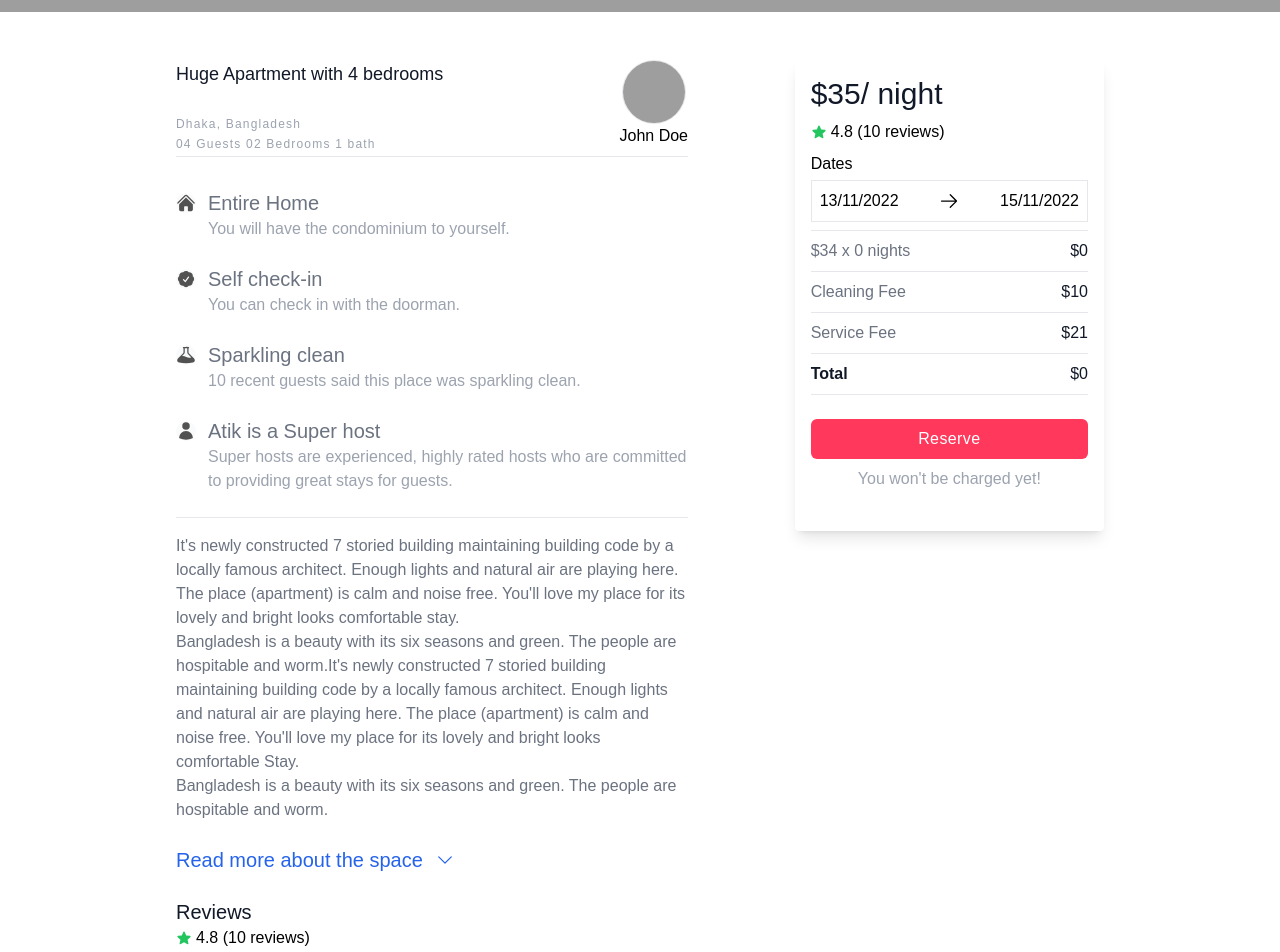
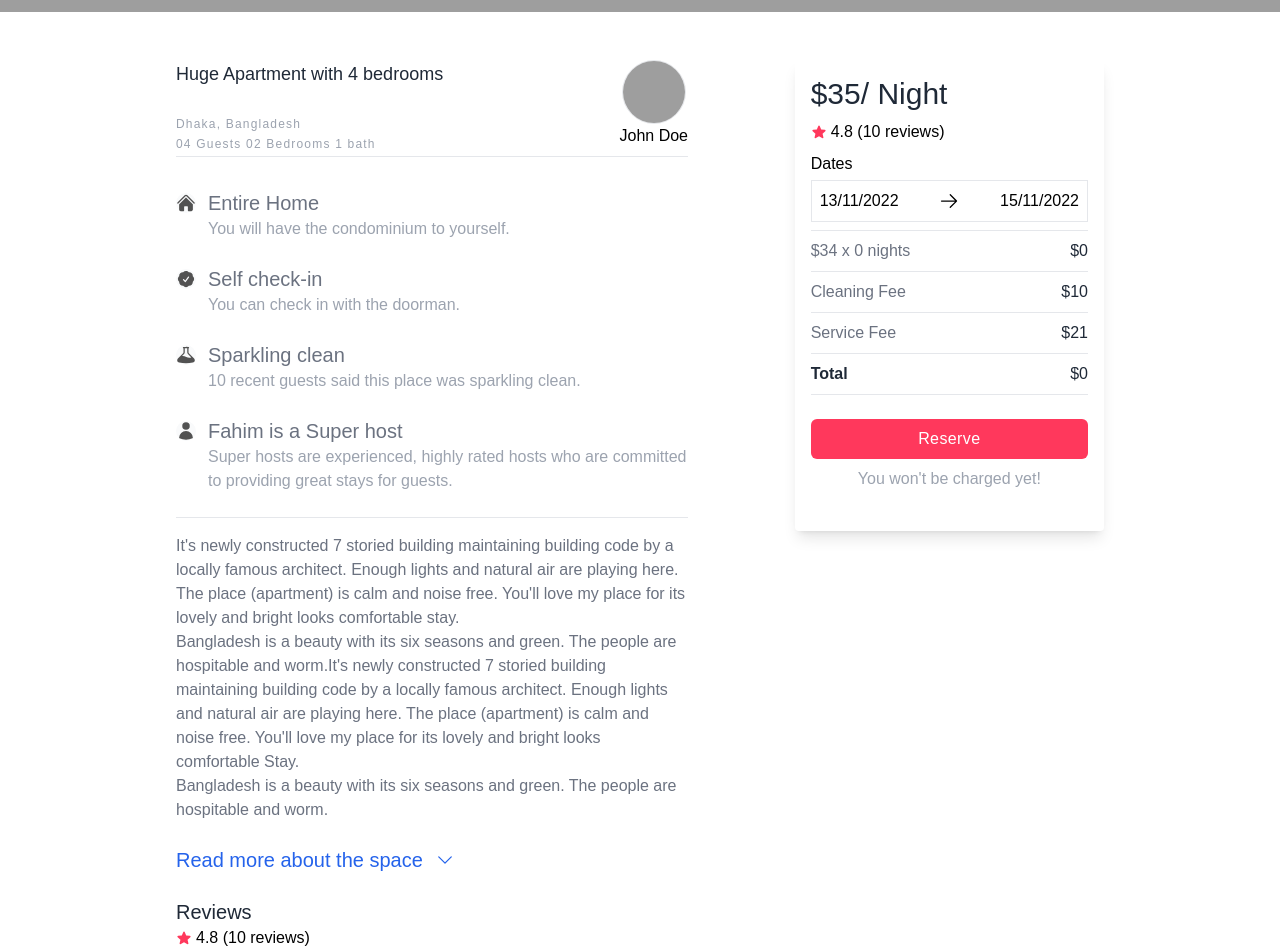
Before and after one commit to fulbabucse/airbnb-client, a React (Create React App) app: page /home-details in a window 1280 px wide. Shown: the part 460-1412 px from the top of the page. Built offline with nearby package versions, Linux system fonts and the light colour scheme; no server answers; grey boxes are pictures that could not be loaded.

Commit message:
checkout page emplement and private route

```diff
--- a/src/Pages/Shared/Checkout/Checkout.js
+++ b/src/Pages/Shared/Checkout/Checkout.js
@@ -0,0 +1,11 @@
+import React from "react";
+
+const Checkout = () => {
+  return (
+    <div>
+      <h1>Checkout Page</h1>
+    </div>
+  );
+};
+
+export default Checkout;
--- a/src/Pages/Shared/HomeDetails/HomeDetails.js
+++ b/src/Pages/Shared/HomeDetails/HomeDetails.js
@@ -8,6 +8,7 @@ import {
   UserIcon,
 } from "@heroicons/react/24/solid";
 import React from "react";
+import { Link } from "react-router-dom";
 import PrimaryButton from "../../../Components/Button/PrimaryButton";
 
 const HomeDetails = () => {
@@ -41,7 +42,7 @@ const HomeDetails = () => {
         <div className="flex-1 max-w-lg">
           <div className="flex justify-between">
             <div>
-              <h2 className="text-gray-900 title-font text-lg font-medium">
+              <h2 className="text-gray-800 title-font text-lg font-medium">
                 Huge Apartment with 4 bedrooms
               </h2>
               <br />
@@ -104,7 +105,7 @@ const HomeDetails = () => {
                 <UserIcon />
               </div>
               <div className="flex-grow prose sm:text-left prose-md">
-                <p className="text-gray-500 text-xl">Atik is a Super host</p>
+                <p className="text-gray-500 text-xl">Fahim is a Super host</p>
                 <p className="text-gray-400">
                   Super hosts are experienced, highly rated hosts who are
                   committed to providing great stays for guests.
@@ -141,9 +142,9 @@ const HomeDetails = () => {
           </div>
           <br />
           <div>
-            <p className="text-xl text-gray-900">Reviews</p>
+            <p className="text-xl text-gray-800">Reviews</p>
             <div className="flex gap-1 mb-2">
-              <StarIcon className="h4 w-4 text-green-500" />{" "}
+              <StarIcon className="h4 w-4 text-primaryColor" />{" "}
               <span>4.8 (10 reviews)</span>
             </div>
           </div>
@@ -151,11 +152,11 @@ const HomeDetails = () => {
 
         {/* Cart */}
         <div className="p-4 md:w-1/2 lg:w-1/3 w-full h-full rounded shadow-lg">
-          <h1 className="text-gray-900 text-3xl title-font font-medium mb-2">
-            $35/ <span className="font-thin">night</span>
+          <h1 className="text-gray-800 text-3xl title-font font-medium mb-2">
+            $35/ <span className="font-thin">Night</span>
           </h1>
           <div className="flex gap-1 mb-2">
-            <StarIcon className="h4 w-4 text-green-500" />{" "}
+            <StarIcon className="h4 w-4 text-primaryColor" />{" "}
             <span>4.8 (10 reviews)</span>
           </div>
 
@@ -170,27 +171,29 @@ const HomeDetails = () => {
 
           <div className="flex border-t border-gray-200 py-2">
             <span className="text-gray-500">$34 x {totalNights} nights</span>
-            <span className="ml-auto text-gray-900">${sub_total}</span>
+            <span className="ml-auto text-gray-800">${sub_total}</span>
           </div>
           <div className="flex border-t border-gray-200 py-2">
             <span className="text-gray-500">Cleaning Fee</span>
-            <span className="ml-auto text-gray-900">$10</span>
+            <span className="ml-auto text-gray-800">$10</span>
           </div>
           <div className="flex border-t border-gray-200 py-2">
             <span className="text-gray-500">Service Fee</span>
-            <span className="ml-auto text-gray-900">$21</span>
+            <span className="ml-auto text-gray-800">$21</span>
           </div>
           <div className="flex border-t border-b mb-6 border-gray-200 py-2">
-            <span className="text-gray-900 font-bold">Total</span>
-            <span className="ml-auto text-gray-900">${total}</span>
+            <span className="text-gray-800 font-bold">Total</span>
+            <span className="ml-auto text-gray-800">${total}</span>
           </div>
           <div className="mt-6 mb-2">
+            <Link to="/checkout">
               <PrimaryButton
                 type="submit"
                 classes="w-full px-4 py-2 tracking-wide transition-colors duration-300 transform rounded-md"
               >
                 Reserve
               </PrimaryButton>
+            </Link>
           </div>
           <p className="text-center text-gray-400 mb-6">
             You won't be charged yet!
--- a/src/Routes/routes.js
+++ b/src/Routes/routes.js
@@ -2,6 +2,7 @@ import React from "react";
 import { createBrowserRouter } from "react-router-dom";
 import Root from "../Layout/Root";
 import Home from "../Pages/Home/Home/Home";
+import Checkout from "../Pages/Shared/Checkout/Checkout";
 import ComingExp from "../Pages/Shared/ComingExp/ComingExp";
 import ErrorPage from "../Pages/Shared/ErrorPage/ErrorPage";
 import HomeDetails from "../Pages/Shared/HomeDetails/HomeDetails";
@@ -9,6 +10,7 @@ import SearchResult from "../Pages/Shared/SearchResult/SearchResult";
 
 import Login from "../Pages/User/Login/Login";
 import Signup from "../Pages/User/SignUp/Signup";
+import PrivateRoute from "./PrivateRoute";
 
 const router = createBrowserRouter([
   {
@@ -40,6 +42,14 @@ const router = createBrowserRouter([
         path: "search-result",
         element: <SearchResult></SearchResult>,
       },
+      {
+        path: "checkout",
+        element: (
+          <PrivateRoute>
+            <Checkout></Checkout>
+          </PrivateRoute>
+        ),
+      },
     ],
   },
 ]);
```
Lines whose indentation alone changed are shown as unchanged.
